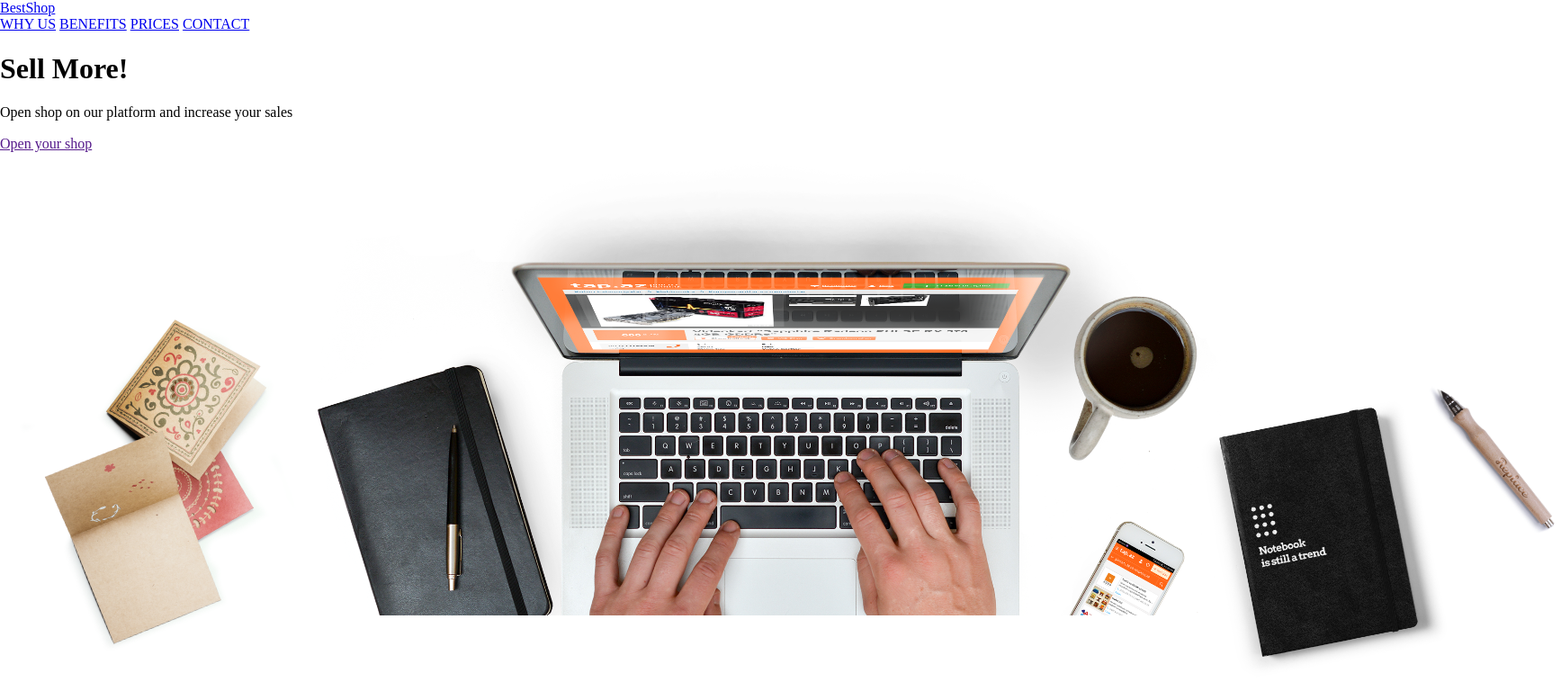
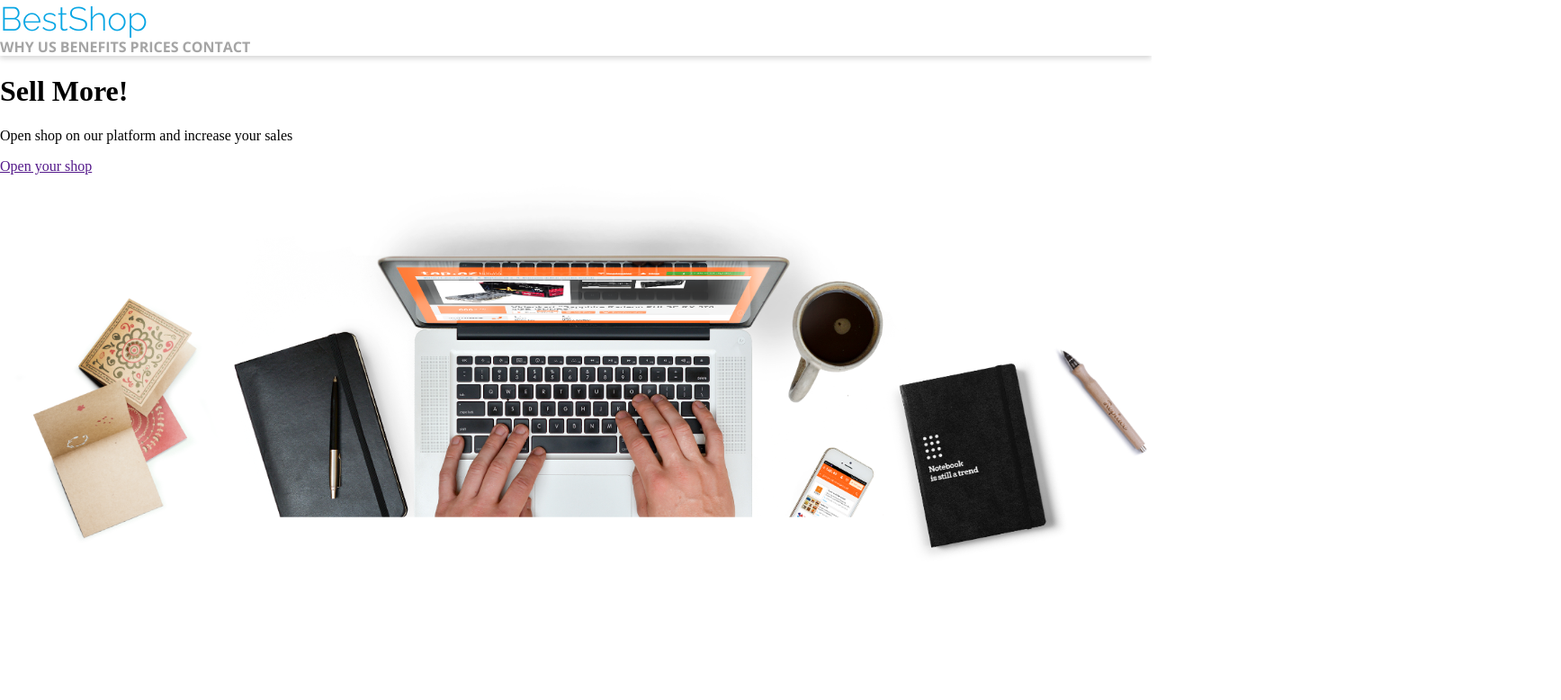
Before and after one commit to duszaemilia/BestShop, a plain HTML site: page index.html in a window 1280 px wide. Shown: the whole page at 90% size, 1735 px wide, since content can reach past the window. Drawn offline with nearby package versions, Linux system fonts and the light colour scheme.

Commit message:
styles for navigation

```diff
--- a/src/styles/styles.css
+++ b/src/styles/styles.css
@@ -1,36 +1,84 @@
 :root {
-    --white:#ffffff;
+    --white: #ffffff;
     --black: #000000;
-    --primary:#08A6E4;
-    --primary_light:#07ACE6;
-    --primary-light2:#07ACE629;
-    --second:#EB476E;
-    --second2:#FB3B64;
-    --second3:#FB3B64;
-    --second4:#F9043629;
-    --second5:#FF091129;
-    --third:#55DFB4;
-    --other:#13253B;
-    --other2:#707070;
-    --other3:#95989A;
-    --other4:#A5A5A5;
-    --other5:#00000029;
-    --other6:#E8E9ED;
-    --other7:#F7F7F7;
+    --primary: #08A6E4;
+    --primary_light: #07ACE6;
+    --primary-light2: #07ACE629;
+    --second: #EB476E;
+    --second2: #FB3B64;
+    --second3: #FB3B64;
+    --second4: #F9043629;
+    --second5: #FF091129;
+    --third: #55DFB4;
+    --other: #13253B;
+    --other2: #707070;
+    --other3: #95989A;
+    --other4: #A5A5A5;
+    --other5: #00000029;
+    --other6: #E8E9ED;
+    --other7: #F7F7F7;
 }
 
-.header {}
-.header .header__inner {}
+html, body {
+    font-size: 16px;
+}
 
-.logo {}
-.logo .logo__text {}
+.header {
+    background-color: var(--white);
+    box-shadow: 0 .1875rem .375rem var(--other5);
 
-.mainMenu {}
-.mainMenu .mainMenu__item {}
-.mainMenu .mainMenu__item .mainMenu_item--active {}
+}
 
-.hero {}
-.hero .hero__hdl {}
-.hero .hero__lead {}
-.hero .hero__btn {}
-.hero .hero__background {}
+.header .header__inner {
+    width: 100%;
+    max-width: 101.5625rem;
+    margin-inline: auto;
+}
+
+.logo {
+    text-decoration: none;
+    font-family:"Raleway",sans-serif;
+    font-weight: 300;
+    font-size:37px;
+    /*line-height: ;*/
+    color: var(--primary);
+}
+
+.logo .logo__text {
+}
+
+.mainMenu {
+}
+
+.mainMenu .mainMenu__item {
+    color: var(--other4);
+    text-decoration: none;
+    font-family: 'Open Sans', sans-serif;
+    font-weight: 700;
+    text-transform: uppercase;
+    /*padding: 2.0625rem 2.5rem;*/
+    display: inline-block;
+    /*line-height: 1.375;*/
+}
+
+.mainMenu .mainMenu__item .mainMenu_item--active {
+}
+
+.hero {
+}
+
+.hero .hero__hdl {
+}
+
+.hero .hero__lead {
+}
+
+.hero .hero__btn {
+}
+
+.hero .hero__background {
+    width: 100%;
+    background-position: center;
+    background-size: cover;
+    background-repeat: no-repeat;
+}
```
